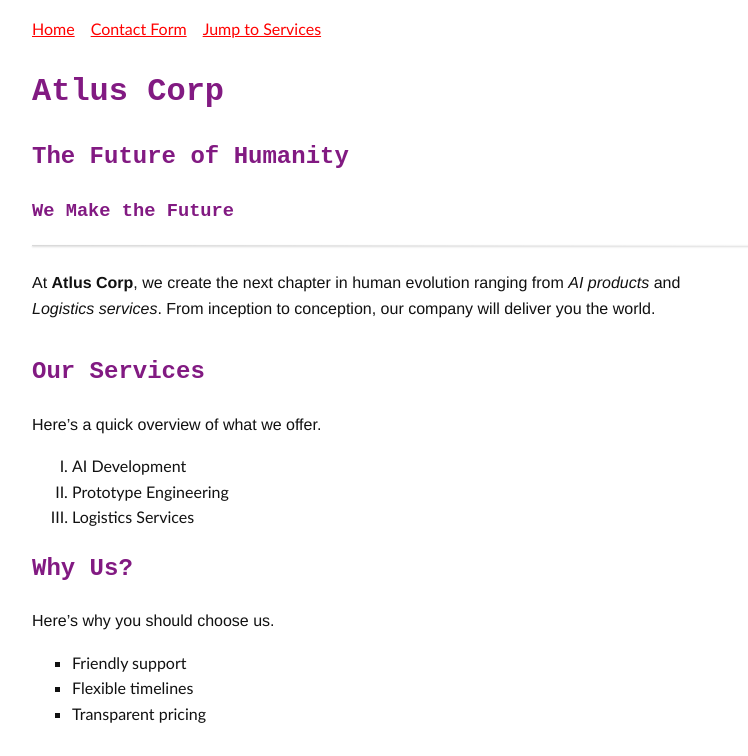
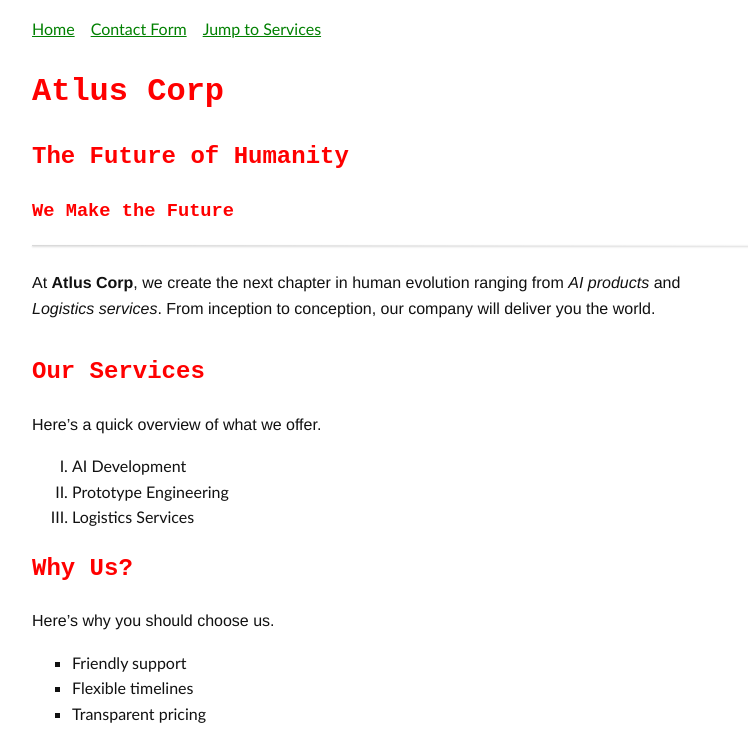
Before and after one commit to NairArjunWD/HW3, a plain HTML site: page index.html in a window 1280 px wide. Shown: the top 756 px of the page, 128-876 px from the left. Drawn offline with Linux system fonts and the light colour scheme.

Commit message:
Redid color mistake"

```diff
--- a/style.css
+++ b/style.css
@@ -19,12 +19,12 @@ img {
 /* Headings */
 h1, h2, h3{
   font-family: "Courier New", Courier, monospace;
-  color: rgb(130, 26, 130);
+  color:red;
 }
 
 /* Links */
-a:link { color: red; }
-a:visited { color: purple; }
+a:link { color: green; }
+a:visited { color: red; }
 a:hover { text-decoration: underline; }
 a:active { opacity: 0.8; }
 
```
